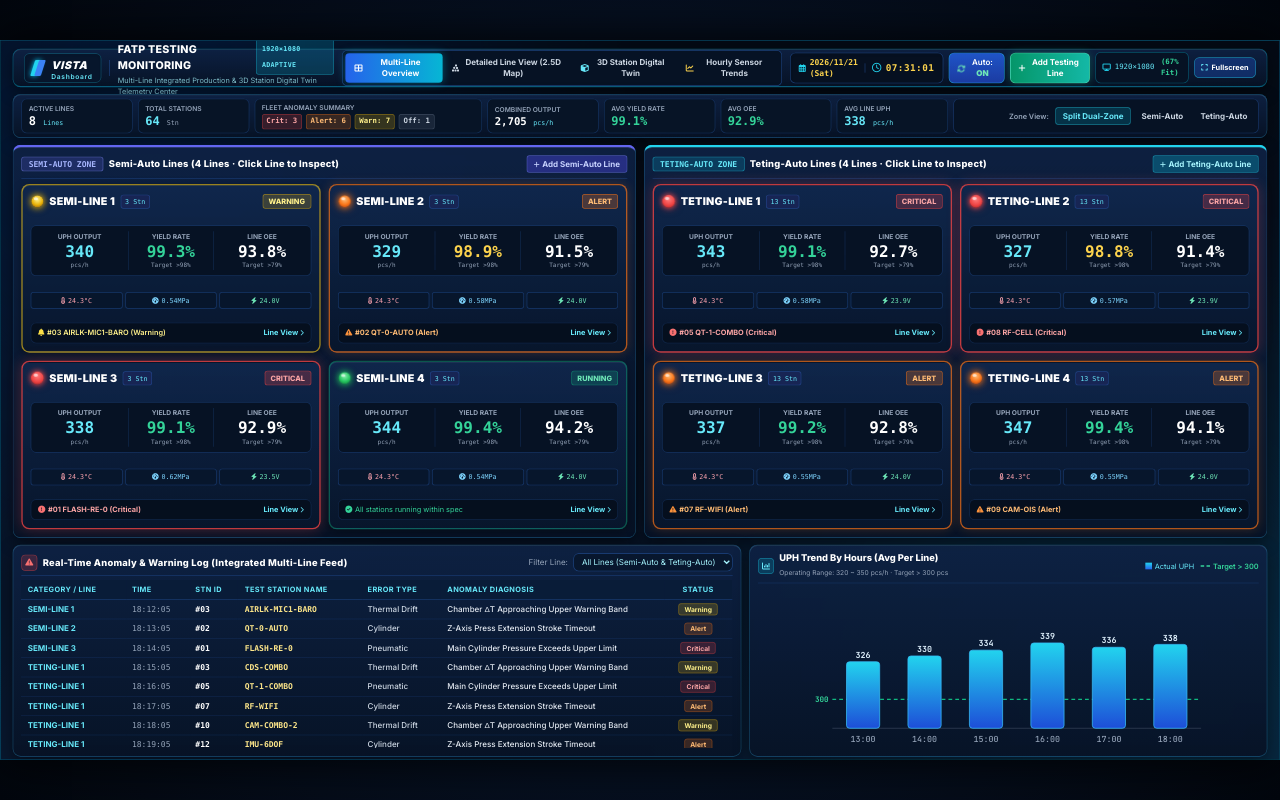
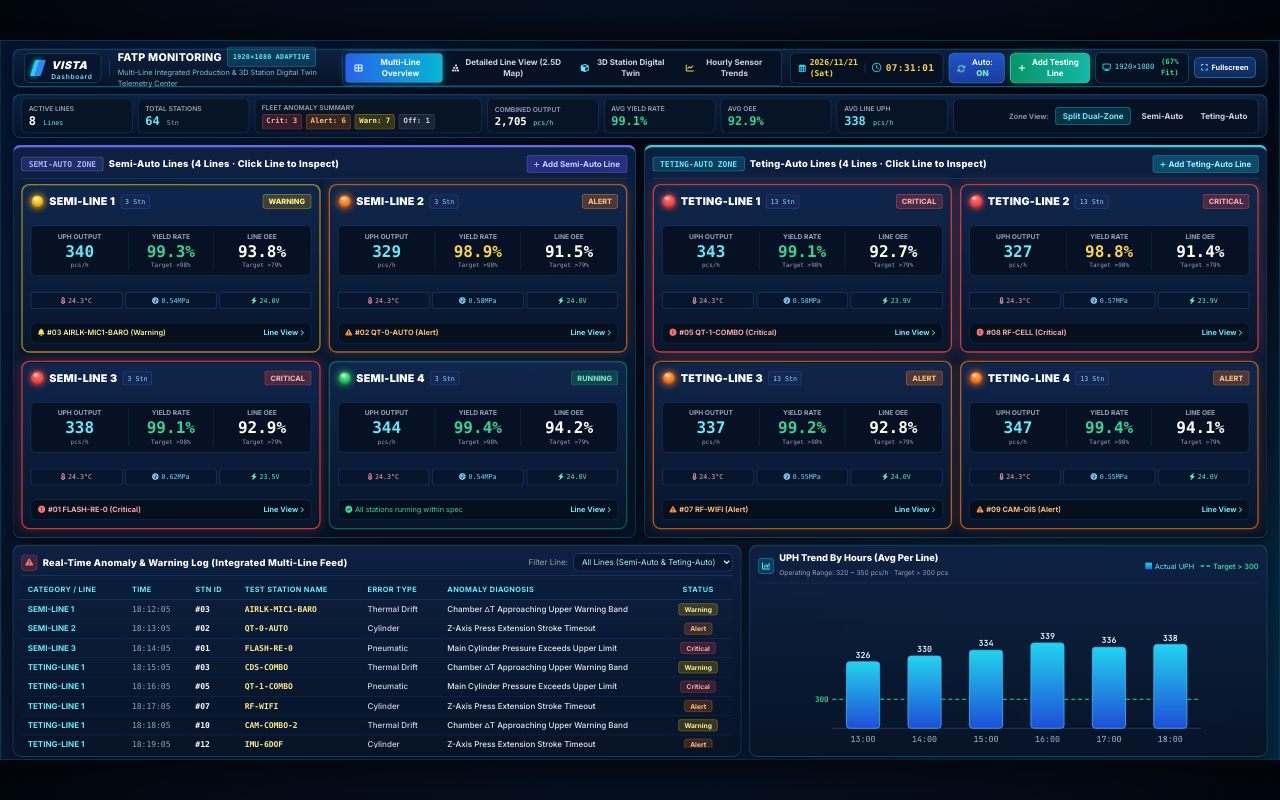
Before and after one commit to OwenLin-prog/vista-fatp-test-dashboard, a plain HTML site: page index.html in a window 1280 px wide. Drawn offline with nearby package versions, Linux system fonts and the light colour scheme.

Commit message:
Change header title from 'FATP TESTING MONITORING' to 'FATP MONITORING'

```diff
--- a/index.html
+++ b/index.html
@@ -215,7 +215,7 @@
 
                     <div>
                         <div class="text-base font-extrabold tracking-wide text-white flex items-center gap-2">
-                            <span id="headerMainTitle">FATP TESTING MONITORING</span>
+                            <span id="headerMainTitle">FATP MONITORING</span>
                             <span class="text-[10px] font-mono uppercase px-2 py-0.5 rounded bg-cyan-500/20 text-cyan-300 border border-cyan-400/40">1920×1080 Adaptive</span>
                         </div>
                         <div id="headerSubTitle" class="text-[11px] text-cyan-200/75">
```
